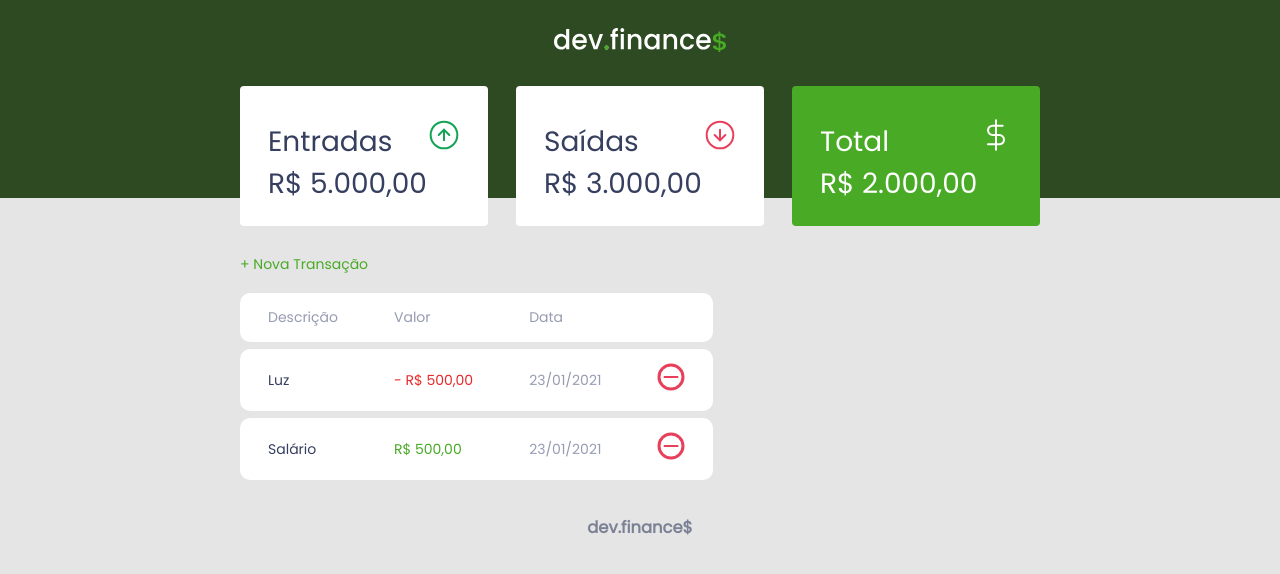
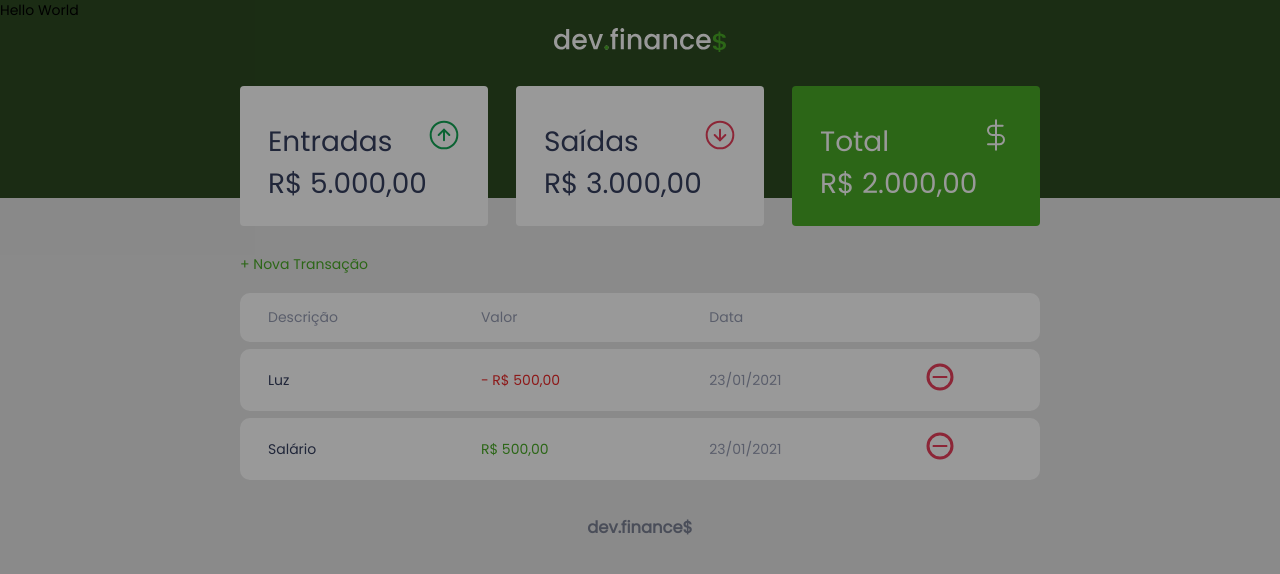
Before and after one commit to davisllv/devfinance, a plain HTML site: page index.html in a window 1280 px wide. Drawn offline with Linux system fonts and the light colour scheme.

Commit message:
starting the modal

```diff
--- a/index.html
+++ b/index.html
@@ -78,6 +78,12 @@
         </table>
       </section>
     </main>
+
+    <div class="modal-overlay">
+      <div class="modal">
+        <div class="modal-content">Hello World</div>
+      </div>
+    </div>
     <footer>
       <h3>dev.finance$</h3>
     </footer>
--- a/styles.css
+++ b/styles.css
@@ -111,7 +111,7 @@ header > h1 {
 
 /* ======== TRANSACTION ======== */
 
-#transaction > table {
+#transaction {
   display: block;
   width: 100%;
   overflow-x: auto;
@@ -157,6 +157,8 @@ table tbody tr:hover {
   color: var(--dark-blue);
 }
 
+/* ======== TRANSACTION ======== */
+
 footer {
   text-align: center;
   margin-top: 2rem;
@@ -164,6 +166,17 @@ footer {
   opacity: 0.6;
 }
 
+/* ======== MODAL ======== */
+.modal-overlay {
+  position: fixed;
+  background-color: rgb(0, 0, 0);
+  background-color: rgba(0, 0, 0, 0.4);
+  width: 100%;
+  height: 100%;
+  z-index: 1;
+  left: 0;
+  top: 0;
+}
 /* ======== RESPONSIVE ======== */
 @media (min-width: 800px) {
   html {
```
